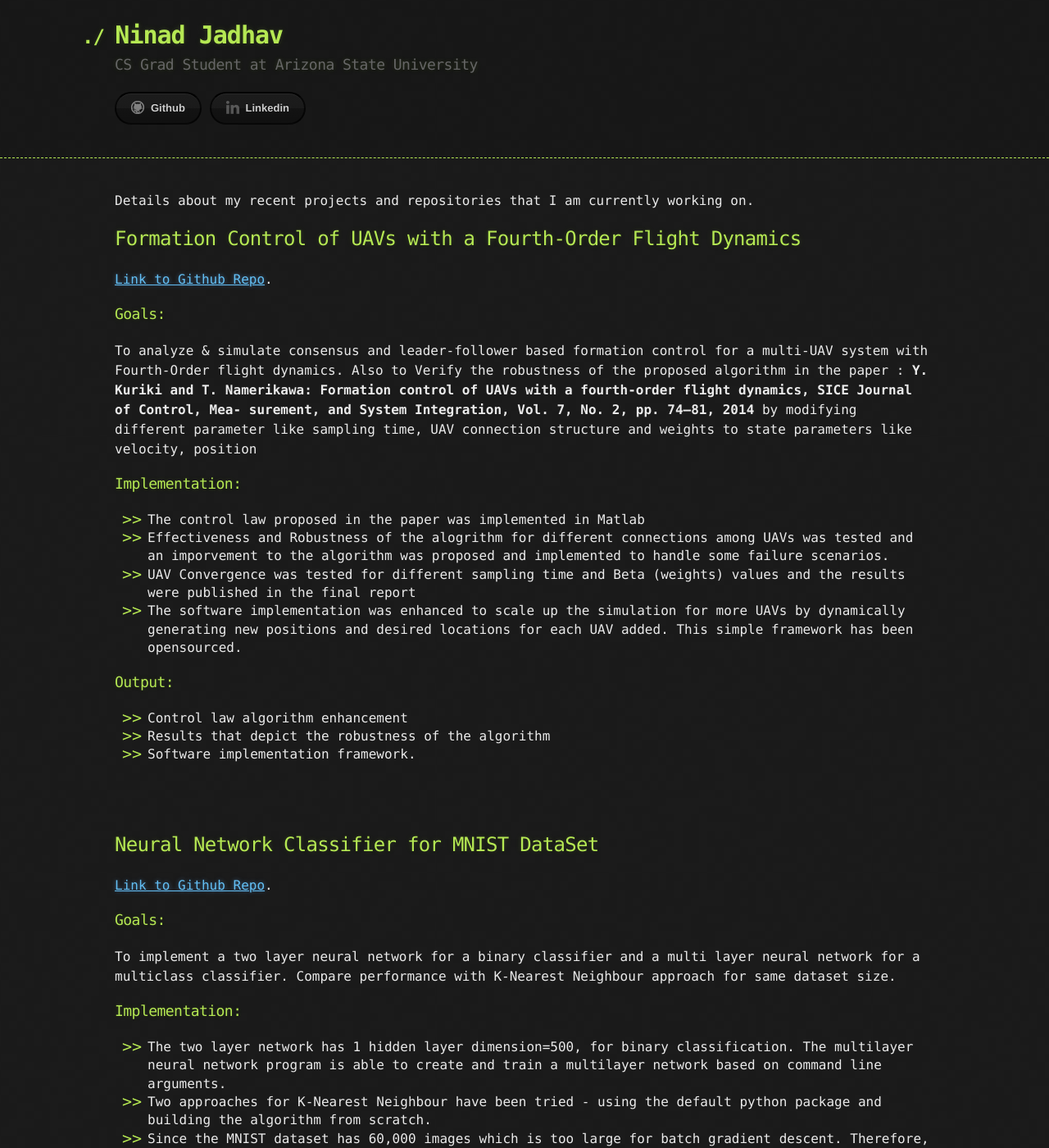
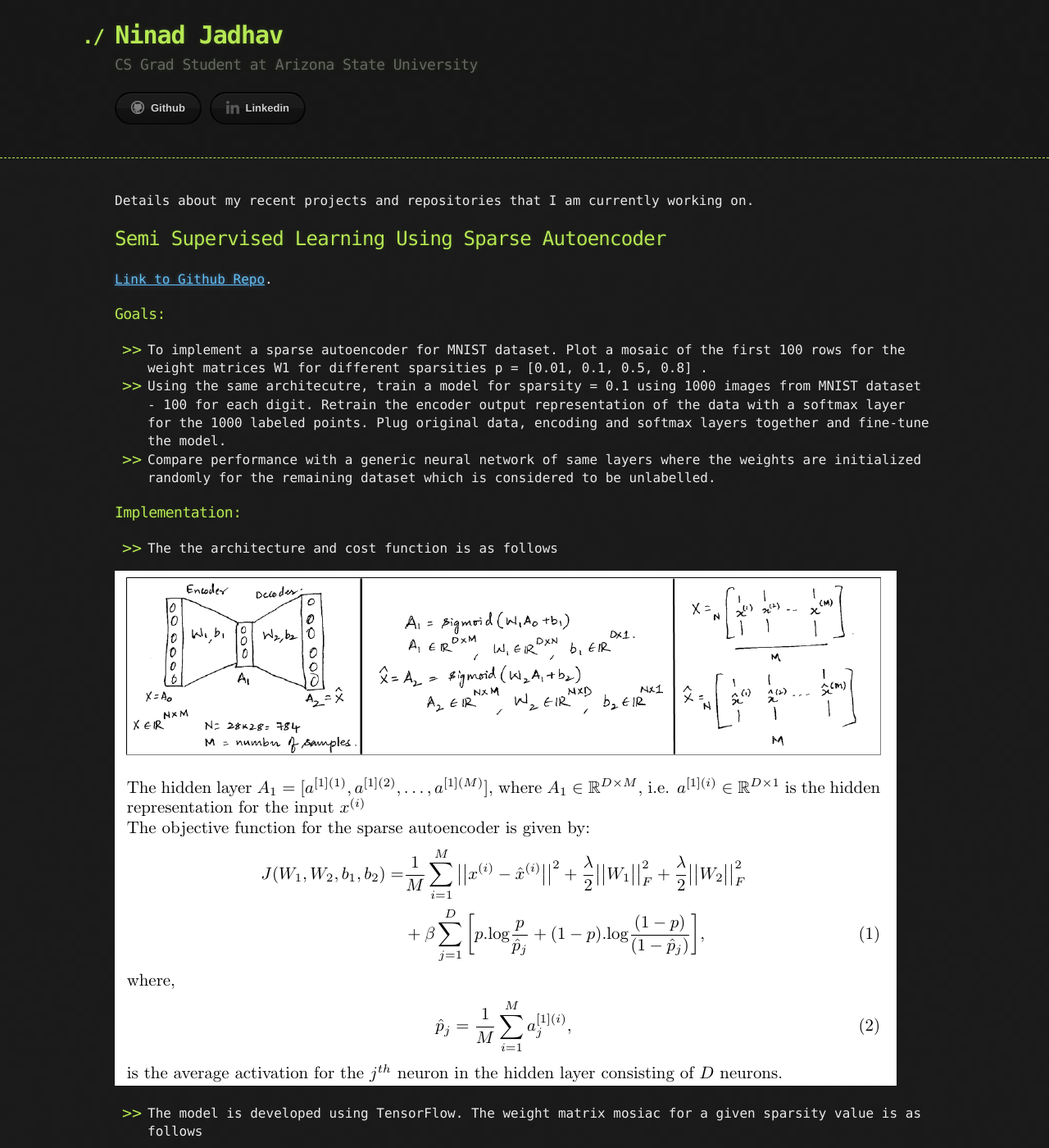
Before and after one commit to dtbinh/jadhavhninad.github.io, a Jekyll site: the page built from index.md, in a window 1280 px wide and 1400 px high. Shown: the whole window at 82% size. Built offline with Jekyll 4.4.1, drawn with Linux system fonts in a browser that asks for light colours; some of the changed text lies outside the part shown.

Commit message:
sparse encoder project update

```diff
--- a/index.md
+++ b/index.md
@@ -3,6 +3,35 @@ layout: default
 ---
 
 Details about my recent projects and repositories that I am currently working on.
+
+## [](#header-2)Semi Supervised Learning Using Sparse Autoencoder
+[Link to Github Repo](https://github.com/jadhavhninad/Consensus_Based_Flight_Formation).
+
+### [](#header-3) Goals:
+*   To implement a sparse autoencoder for MNIST dataset. Plot a mosaic of the first 100 rows for the weight matrices W1 for different sparsities p = [0.01, 0.1, 0.5, 0.8] .
+*   Using the same architecutre, train a model for sparsity = 0.1 using 1000 images from MNIST dataset - 100 for each digit. Retrain the encoder output representation of the data with a softmax layer for the 1000 labeled points. Plug original data, encoding and softmax layers together and fine-tune the model.
+*   Compare performance with a generic neural network of same layers where the weights are initialized randomly for the remaining dataset which is considered to be unlabelled.
+
+
+### [](#header-3) Implementation:
+*   The the architecture and cost function is as follows
+
+!["Implementation Schema"]({{ site.url }}/assets/images/sparseautoencoder_architecture.png)
+
+
+*   The model is developed using TensorFlow. The weight matrix mosiac for a given sparsity value is as follows
+
+!["Implementation Schema"]({{ site.url }}/assets/images/W1_0.1.png)
+
+*   For semi supervised learning the same tensorflow model was used for initial training. Subsequent implementation of generiac neural network model and training of encoder-softmax & fine-tuning of input-encoder-softmax model was done using keras.
+
+*   Since the already generated weights were requried to be reused during fine-tuning, an custom initializer class was implemented to pass them to the keras neural network layers.
+
+### [](#header-3) Output:
+*   Weight matrix and regenerated input mosiacs for different sparsity values
+*   Performance comparison between generic neural network and the fine-tuned model obtained using encoder
+
+<br><br>
 
 ## [](#header-2)Formation Control of UAVs with a Fourth-Order Flight Dynamics
 [Link to Github Repo](https://github.com/jadhavhninad/Consensus_Based_Flight_Formation).
```
Also changed, not shown: assets/images/W1_0.1.png (added), assets/images/sparseautoencoder_architecture.png (added).
